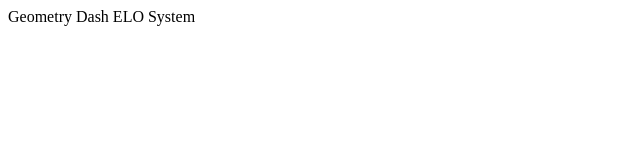
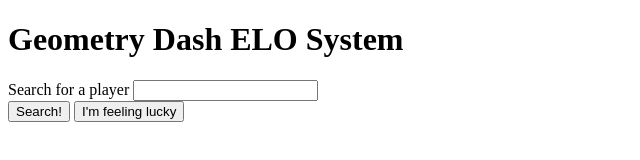
Before and after one commit to EthanCubes/gd-elo-system, a plain HTML site: page frontend/index.html in a window 1280 px wide. Shown: the whole page, without its empty margins (0-640 px from the left). Drawn offline with Linux system fonts and the light colour scheme.

Commit message:
Added basic functionality to front end

```diff
--- a/frontend/index.html
+++ b/frontend/index.html
@@ -2,6 +2,17 @@
 <html>
     <head>
         <title>Geometry Dash Elo System | Player Search and Skill Rating Calculator</title>
+        <link rel="icon" href="favicon.ico">
     </head>
-    <body>Geometry Dash ELO System</body>
+    <body>
+        <h1>Geometry Dash ELO System</h1>
+        <div>
+            <label for="query">Search for a player</label>
+            <input type="text" id="query">
+            <br>
+            <button id="search">Search!</button>
+            <button id="lucky">I'm feeling lucky</button>
+        </div>
+        <script src="src/script.js"></script>
+    </body>
 </html>
```
